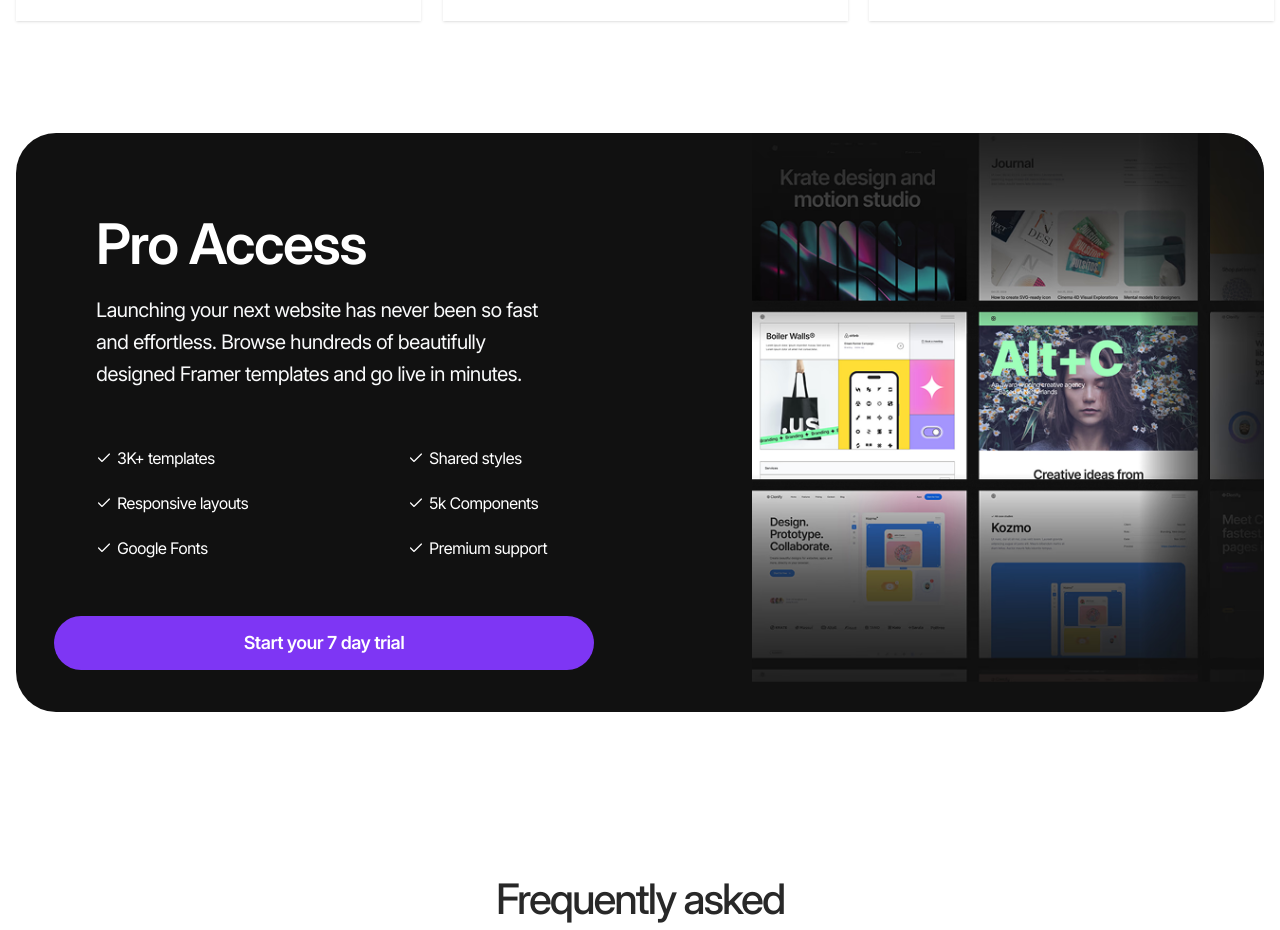
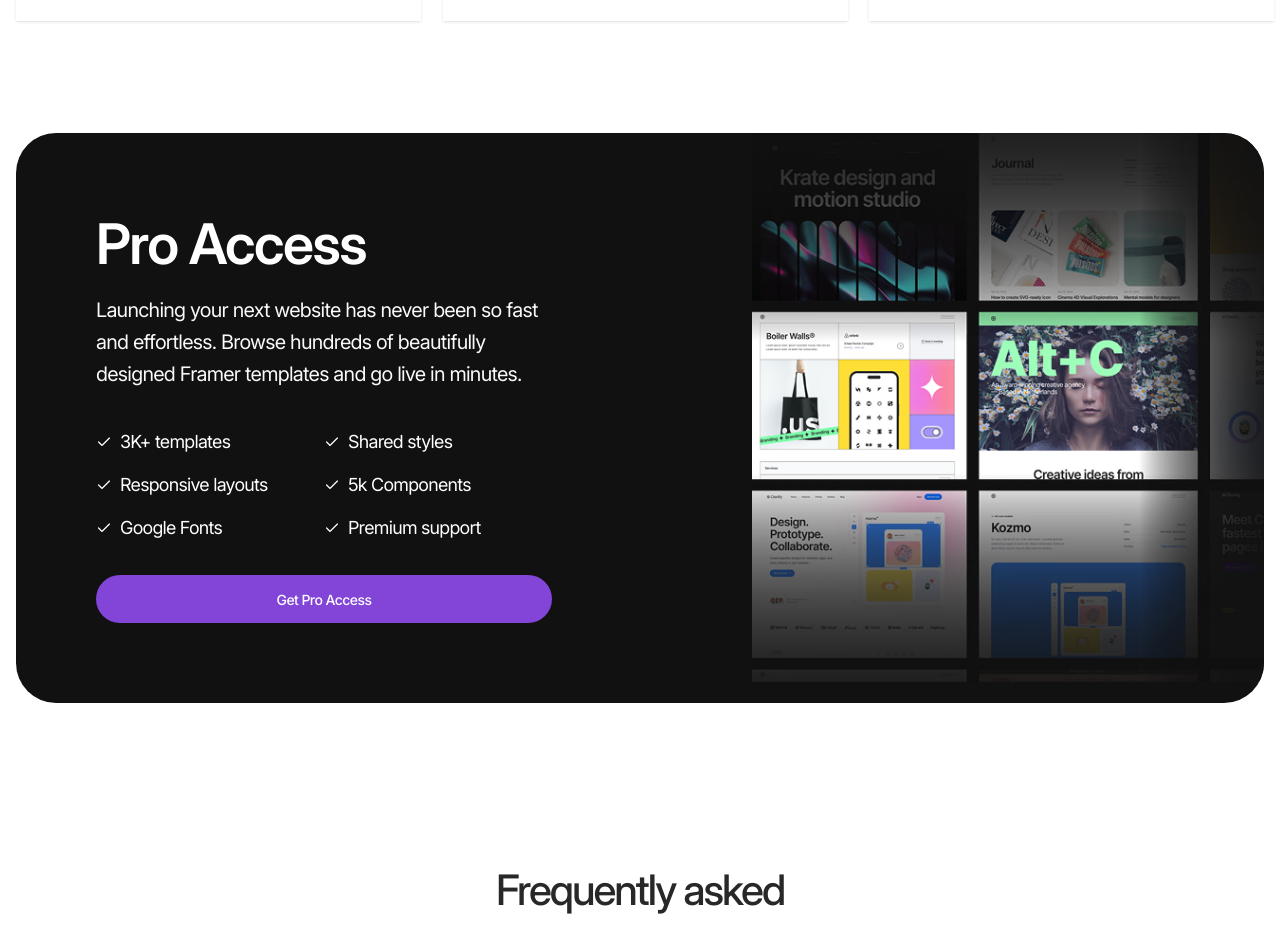
Before and after one commit to Hustle-Devs/commerce-store, a Next.js app: page / in a window 1280 px wide. Shown: the part 3680-4610 px from the top of the page. Built offline with nearby package versions, Linux system fonts and the light colour scheme.

Commit message:
Fix: vertical/horizontal alignment in the CTA section

```diff
--- a/src/app/globals.css
+++ b/src/app/globals.css
@@ -236,7 +236,7 @@
     @apply flex items-center gap-[2px];
   }
   .pro-cta {
-    @apply flex xl:flex-row flex-col justify-between gap-[120px] bg-[#111111] mt-[80px] mb-[80px] rounded-[40px] h-[579px] lg:overflow-hidden;
+    @apply flex xl:flex-row flex-col justify-between gap-[120px] bg-[#111111] mt-[80px] mb-[80px] rounded-[40px] lg:overflow-hidden;
   }
   .icon-area {
     @apply flex items-center gap-[5px] my-[10px] sm:my-[19px] px-[80px];
--- a/src/components/Home/pro-cta/ProCta.tsx
+++ b/src/components/Home/pro-cta/ProCta.tsx
@@ -1,5 +1,6 @@
 import FadeUp from "@/components/animations/FadeUp";
 import ZoomIn from "@/components/animations/ZoomIn";
+import { Button } from "@/components/ui/button";
 import Image from "next/image";
 
 const iconFeatures = [
@@ -8,21 +9,23 @@
     icon: "/icons/badge-icon.png",
   },
   {
+    text: "Shared styles",
+    icon: "/icons/badge-icon.png",
+  },
+  {
     text: "Responsive layouts",
+    icon: "/icons/badge-icon.png",
+  },
+  {
+    text: "5k Components",
     icon: "/icons/badge-icon.png",
   },
   {
     text: "Google Fonts",
     icon: "/icons/badge-icon.png",
   },
-  {
-    text: "Shared styles",
-    icon: "/icons/badge-icon.png",
-  },
-  {
-    text: "5k Components",
-    icon: "/icons/badge-icon.png",
-  },
+
+
   {
     text: "Premium support",
     icon: "/icons/badge-icon.png",
@@ -36,127 +39,30 @@
     <div className="container">
       <div className="pro-cta">
         <div className="pro-cta-content">
-          <div>
             <FadeUp>
               <h2 className="pro-heading">Pro Access</h2>
             </FadeUp>
             <FadeUp delay={0.3}>
-              <p className="pro-paragraph">
+              <p className="pro-paragraph pb-5">
                 Launching your next website has never been so fast and
                 effortless. Browse hundreds of beautifully designed Framer
                 templates and go live in minutes.
               </p>
             </FadeUp>
-            <div className="flex sm:flex-row flex-col items-center py-[5px] sm:py-[36px]">
-              <div>
-                <FadeUp delay={0.6}>
-                  <div className="icon-area">
-                    <div className="icon-image">
-                      <Image
-                        className=""
-                        src="/icons/badge-icon.png"
-                        width={16}
-                        height={16}
-                        alt="badge-icon"
-                      />
-                    </div>
-                    <div className="icon-content">
-                      <p className="icon-pra-content">3K+ templates</p>
-                    </div>
-                  </div>
-                </FadeUp>
-                <FadeUp delay={0.6}>
-                  <div className="icon-area">
-                    <div className="icon-image">
-                      <Image
-                        className=""
-                        src="/icons/badge-icon.png"
-                        width={16}
-                        height={16}
-                        alt="badge-icon"
-                      />
-                    </div>
-                    <div className="icon-content">
-                      <p className="icon-pra-content">Responsive layouts</p>
-                    </div>
-                  </div>
-                </FadeUp>
-                <FadeUp delay={0.6}>
-                  <div className="icon-area">
-                    <div className="icon-image">
-                      <Image
-                        className=""
-                        src="/icons/badge-icon.png"
-                        width={16}
-                        height={16}
-                        alt="badge-icon"
-                      />
-                    </div>
-                    <div className="icon-content">
-                      <p className="icon-pra-content">Google Fonts</p>
-                    </div>
-                  </div>
-                </FadeUp>
-              </div>
-              <div>
-                <FadeUp delay={0.6}>
-                  <div className="icon-area">
-                    <div className="icon-image">
-                      <Image
-                        className=""
-                        src="/icons/badge-icon.png"
-                        width={16}
-                        height={16}
-                        alt="badge-icon"
-                      />
-                    </div>
-                    <div className="icon-content">
-                      <p className="icon-pra-content">Shared styles</p>
-                    </div>
-                  </div>
-                </FadeUp>
-                <FadeUp delay={0.6}>
-                  <div className="icon-area">
-                    <div className="icon-image">
-                      <Image
-                        className=""
-                        src="/icons/badge-icon.png"
-                        width={16}
-                        height={16}
-                        alt="badge-icon"
-                      />
-                    </div>
-                    <div className="icon-content">
-                      <p className="icon-pra-content">5k Components</p>
-                    </div>
-                  </div>
-                </FadeUp>
-                <FadeUp delay={0.6}>
-                  <div className="icon-area">
-                    <div className="icon-image">
-                      <Image
-                        className=""
-                        src="/icons/badge-icon.png"
-                        width={16}
-                        height={16}
-                        alt="badge-icon"
-                      />
-                    </div>
-                    <div className="icon-content">
-                      <p className="icon-pra-content"> Premium support</p>
-                    </div>
-                  </div>
-                </FadeUp>
-              </div>
-            </div>
-            <div className="hidden sm:flex justify-center items-center bg-[#7E36F4] mx-auto mb-[80px] rounded-[40px] w-[70%] sm:w-[400px] md:w-[500px] lg:w-[540px] h-[54px]">
-
-                <button className="font-semibold text-[#ffffff] text-[18px] leading-[30px]">
-                  Start your 7 day trial
-                </button>
-
-            </div>
+            <div className="grid grid-cols-1 pro-paragraph md:grid-cols-2">
+         {iconFeatures.map((Item, index) => (
+              <ZoomIn delay={index * 0.2} key={index}>
+                <div className="flex items-center gap-2 mb-4">
+                <img src={Item.icon} alt="icon" className="w-4 h-4" />
+                <p className="text-white font-normal">{Item.text}</p>
+                </div>
+              </ZoomIn>
+         ))}
           </div>
+         <div className="pro-paragraph">
+         <Button variant={"primary"} className="w-full py-6 rounded-3xl">
+         Get Pro Access </Button>
+         </div>
         </div>
         <div className="hidden lg:block lg:w-[95%]">
           <Image
```
